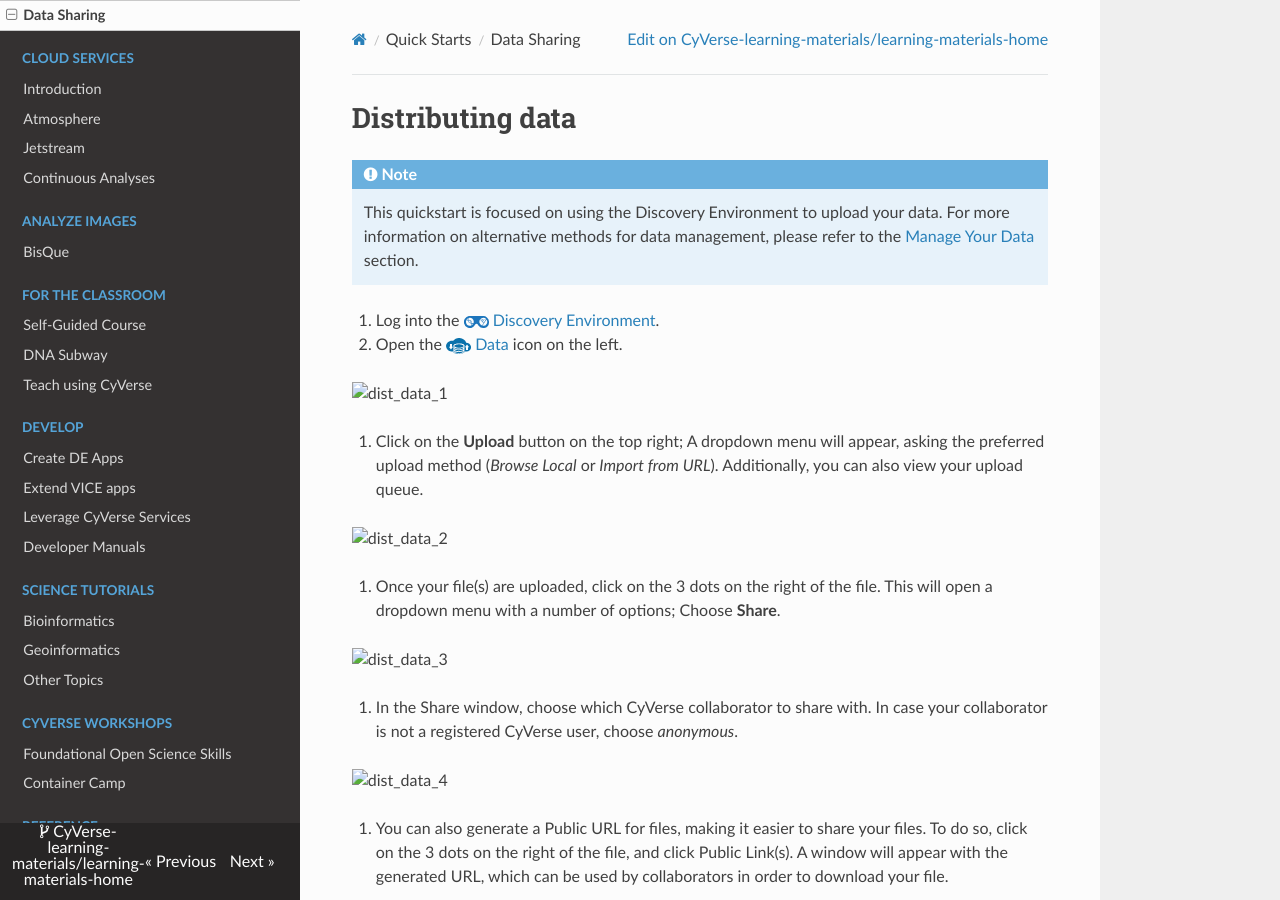
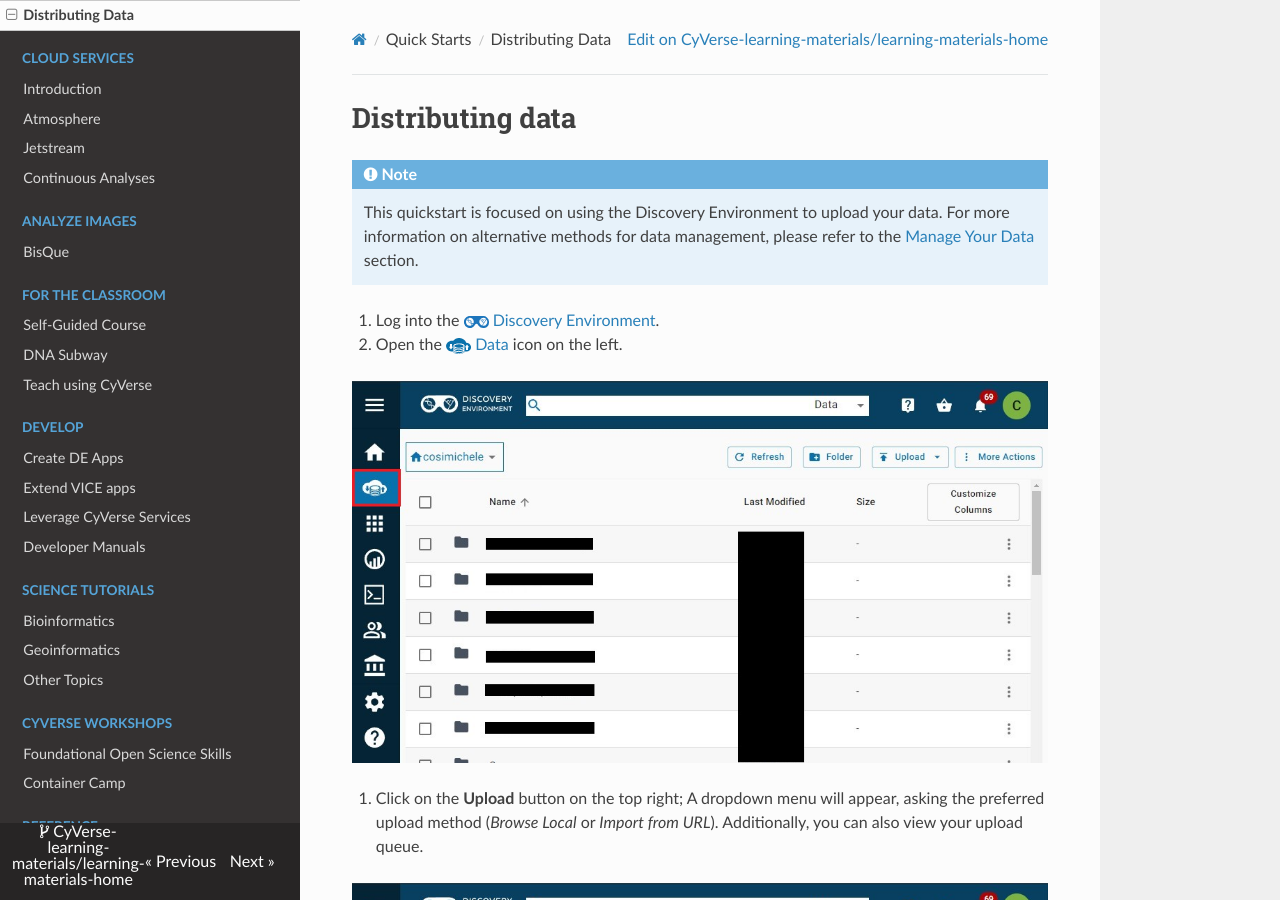
Before and after one commit to CyVerse-learning-materials/learning-materials-home, an MkDocs documentation site: the page built from docs/ds/quick-data-share.md, in a window 1280 px wide and 900 px high. Built offline with MkDocs 1.6.1, drawn with Linux system fonts in a browser that asks for light colours; nearby versions of some CDN libraries; a script that is not in the unit is left out.

Commit message:
[Dist data] move data & images

```diff
--- a/docs/ds/quick-data-share.md
+++ b/docs/ds/quick-data-share.md
@@ -11,19 +11,19 @@
 
 2. Open the [![data]{width="25"} Data](https://de.cyverse.org/data){target=_blank} icon on the left.
 
-![dist_data_1](../assets/de/logos/dist_data_1.jpg)
+![dist_data_1](../assets/ds/dist_data_1.jpg)
 
 3. Click on the **Upload** button on the top right; A dropdown menu will appear, asking the preferred upload method (*Browse Local* or *Import from URL*). Additionally, you can also view your upload queue.
 
-![dist_data_2](../assets/de/logos/dist_data_2.jpg)
+![dist_data_2](../assets/ds/dist_data_2.jpg)
 
 4. Once your file(s) are uploaded, click on the 3 dots on the right of the file. This will open a dropdown menu with a number of options; Choose **Share**.
 
-![dist_data_3](../assets/de/logos/dist_data_3.jpg)
+![dist_data_3](../assets/ds/dist_data_3.jpg)
 
 5. In the Share window, choose which CyVerse collaborator to share with. In case your collaborator is not a registered CyVerse user, choose *anonymous*.
 
-![dist_data_4](../assets/de/logos/dist_data_4.jpg)
+![dist_data_4](../assets/ds/dist_data_4.jpg)
 
 6. You can also generate a Public URL for files, making it easier to share your files. To do so, click on the 3 dots on the right of the file, and click Public Link(s). A window will appear with the generated URL,
 which can be used by collaborators in order to download your file.
@@ -31,4 +31,4 @@
 !!! Warning
     Generating a public URL works for files, not folders! It is suggested to compress large number of files prior to sharing them.
 
-![dist_data_5](../assets/de/logos/dist_data_5.jpg)
+![dist_data_5](../assets/ds/dist_data_5.jpg)
--- a/mkdocs.yml
+++ b/mkdocs.yml
@@ -44,7 +44,7 @@
     - 'RStudio in 6 steps': vice/quick-rstudio.md
     - 'JupyterLab in 6 steps': vice/quick-jupyter.md
     - 'Cloud Shell in 6 steps': vice/quick-cloudshell.md
-    - 'Data Sharing': ds/quick-data-share.md
+    - 'Distributing Data': ds/quick-data-share.md
       #- 'Cloud Virtual Machines': atmo/quick-atmo.md
   - 'Cloud Services':
     - 'Introduction': atmo/intro.md
```
Also changed, not shown: docs/ds/move_data.md (+8 -1 lines).
